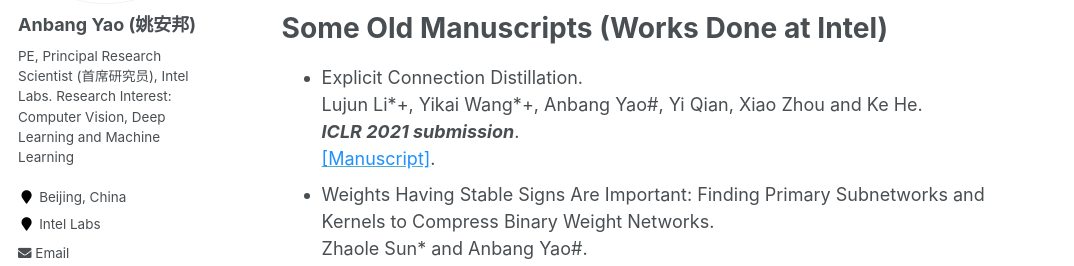
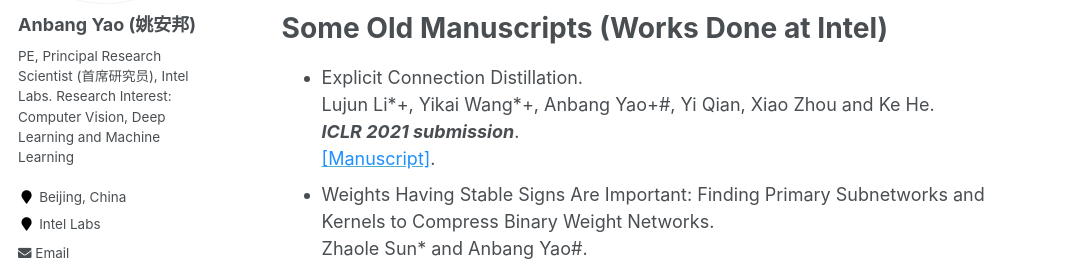
Before and after one commit to YaoAnbang/YaoAnbang.github.io, a Jekyll site: the page built from _pages/about.md, in a window 1280 px wide and 900 px high, scrolled down 6190 px. Shown: the part 166-432 px from the top of the window, without its empty margins (0-1074 px from the left). Built offline with Jekyll 4.4.1, drawn with Linux system fonts in a browser that asks for light colours.

Commit message:
Update about.md

```diff
--- a/_pages/about.md
+++ b/_pages/about.md
@@ -124,7 +124,7 @@ Selected Publications
 Some Old Manuscripts (Works Done at Intel)
 =====
 
-+ Explicit Connection Distillation.<br> Lujun Li\*\+, Yikai Wang\*\+, Anbang Yao\#, Yi Qian, Xiao Zhou and Ke He.<br><em>**ICLR 2021 submission**</em>.<br> [<font color="DodgerBlue">[Manuscript]</font>](https://openreview.net/pdf?id=yOkSW62hqq2).<br>
++ Explicit Connection Distillation.<br> Lujun Li\*\+, Yikai Wang\*\+, Anbang Yao\+\#, Yi Qian, Xiao Zhou and Ke He.<br><em>**ICLR 2021 submission**</em>.<br> [<font color="DodgerBlue">[Manuscript]</font>](https://openreview.net/pdf?id=yOkSW62hqq2).<br>
 + Weights Having Stable Signs Are Important: Finding Primary Subnetworks and Kernels to Compress Binary Weight Networks.<br> Zhaole Sun\* and Anbang Yao\#.<br><em>**ICLR 2021 submission**</em>.<br> [<font color="DodgerBlue">[Manuscript]</font>](https://openreview.net/pdf?id=B9nDuDeanHK).<br>
 + SnapQuant: A Probabilistic and Nested Parameterization for Binary Networks.<br> Kuan Wang\*, Hao Zhao\*, Anbang Yao\#, Aojun Zhou\*, Dawei Sun\* and Yurong Chen.<br><em>**ICLR 2019 submission**</em>.<br> [<font color="DodgerBlue">[Manuscript]</font>](https://openreview.net/pdf?id=B1ePui0ctQ).<br>
 
```
